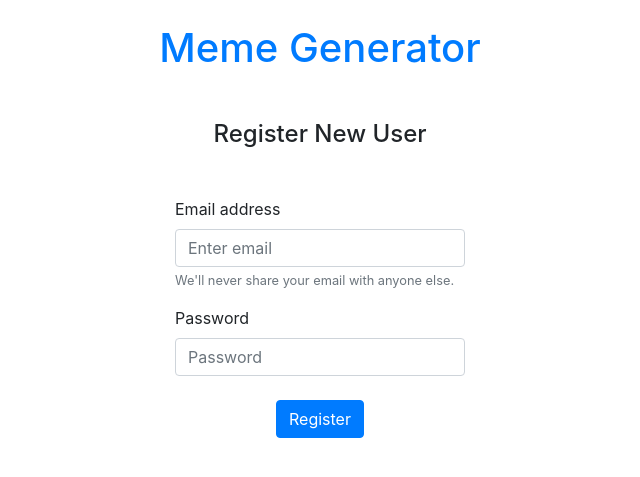
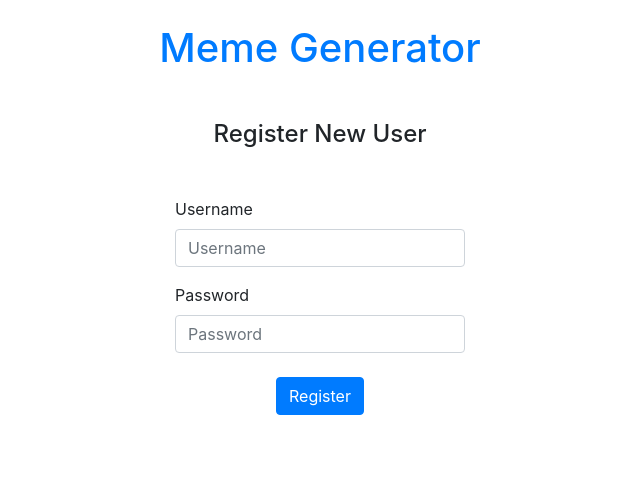
Before and after one commit to Hgp-GeniusLabs/meme-generator, a Flask app: page /sign-up in a window 1280 px wide. Shown: the part 40-517 px from the top of the page, without its empty margins (320-960 px from the left). Run offline with Flask 2, Linux system fonts and the light colour scheme.

Commit message:
remove small text on signup page

```diff
--- a/templates/sign_up.html
+++ b/templates/sign_up.html
@@ -33,11 +33,9 @@
     <div class="col-3 mx-auto my-5">
         <form action="/signup" method="POST">
             <div class="form-group">
-                <label for="exampleInputEmail1">Email address</label>
+                <label for="exampleInputEmail1">Username</label>
                 <input type="email" class="form-control" id="exampleInputEmail1" aria-describedby="emailHelp"
-                    placeholder="Enter email">
-                <small id="emailHelp" class="form-text text-muted">We'll never share your email with anyone
-                    else.</small>
+                    placeholder="Username">
             </div>
             <div class="form-group">
                 <label for="exampleInputPassword1">Password</label>
```
